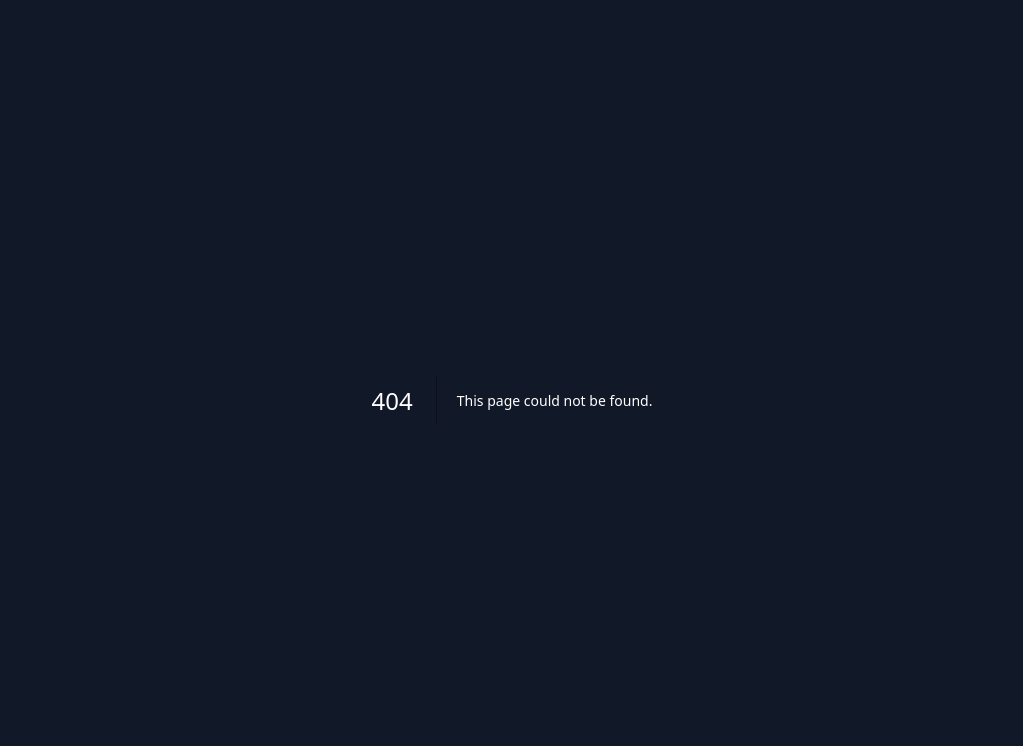
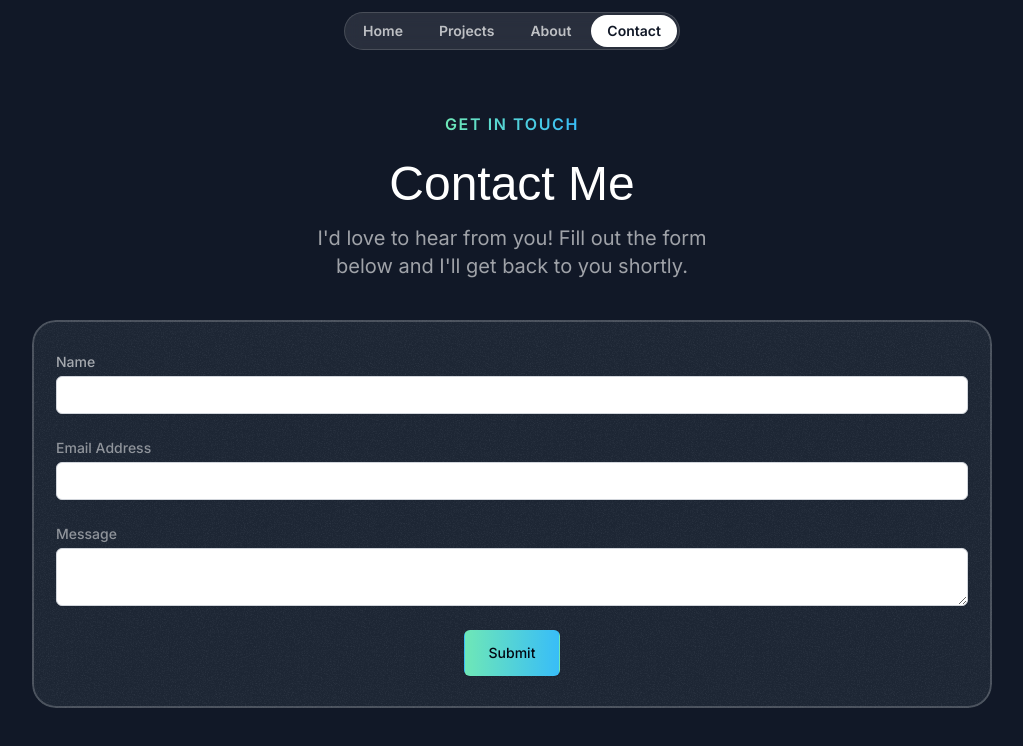
Before and after one commit to SainaFirooz/portfolio, a Next.js app: page /contact in a window 1280 px wide. Before the commit this address had no page. Shown: the top 746 px of the page, without its empty margins (128-1151 px from the left). Built offline with nearby package versions, Linux system fonts and the light colour scheme; a web font is replaced by a local one.

Commit message:
contact page created, connected to my email

```diff
--- /dev/null
+++ b/src/app/contact/page.tsx
@@ -0,0 +1,110 @@
+"use client";
+
+import React from "react";
+import { useForm, ValidationError } from "@formspree/react";
+import { SectionHeader } from "@/components/SectionHeader";
+import { Card } from "@/components/Card";
+import { Header } from "@/sections/Header";
+import { Footer } from "@/sections/Footer";
+
+function ContactForm() {
+  const [state, handleSubmit] = useForm("xgvwjvnl");
+
+  return (
+    <div className="py-20 lg:py-28">
+      <Header />
+      <div className="container max-w-2xl mx-auto">
+        <SectionHeader
+          eyebrow="Get In Touch"
+          title="Contact Me"
+          description="I'd love to hear from you! Fill out the form below and I'll get back to you shortly."
+        />
+        <Card className="mt-10">
+          {state.succeeded ? (
+            <div className="px-6 py-8 text-center">
+              <h3 className="text-2xl font-semibold mb-4 text-white">
+                Thanks for reaching out!
+              </h3>
+              <p className="text-white/70">
+                I'll get back to you as soon as possible.
+              </p>
+            </div>
+          ) : (
+            <form onSubmit={handleSubmit} className="space-y-6 px-6 py-8">
+              <div>
+                <label
+                  htmlFor="name"
+                  className="block text-sm font-medium text-white/60"
+                >
+                  Name
+                </label>
+                <input
+                  id="name"
+                  type="text"
+                  name="name"
+                  required
+                  className="mt-1 block w-full px-3 py-2 border border-gray-300 rounded-md shadow-sm focus:ring-indigo-500 focus:border-indigo-500 sm:text-sm text-gray-900"
+                />
+                <ValidationError
+                  prefix="Name"
+                  field="name"
+                  errors={state.errors}
+                />
+              </div>
+              <div>
+                <label
+                  htmlFor="email"
+                  className="block text-sm font-medium text-white/50"
+                >
+                  Email Address
+                </label>
+                <input
+                  id="email"
+                  type="email"
+                  name="email"
+                  required
+                  className="mt-1 block w-full px-3 py-2 border border-gray-300 rounded-md shadow-sm focus:ring-indigo-500 focus:border-indigo-500 sm:text-sm text-gray-900"
+                />
+                <ValidationError
+                  prefix="Email"
+                  field="email"
+                  errors={state.errors}
+                />
+              </div>
+              <div>
+                <label
+                  htmlFor="message"
+                  className="block text-sm font-medium text-white/50"
+                >
+                  Message
+                </label>
+                <textarea
+                  id="message"
+                  name="message"
+                  required
+                  className="mt-1 block w-full px-3 py-2 border border-gray-300 rounded-md shadow-sm focus:ring-indigo-500 focus:border-indigo-500 sm:text-sm text-gray-900"
+                />
+                <ValidationError
+                  prefix="Message"
+                  field="message"
+                  errors={state.errors}
+                />
+              </div>
+              <div className="flex justify-center">
+                <button
+                  type="submit"
+                  disabled={state.submitting}
+                  className="inline-flex justify-center py-3 px-6 border border-transparent shadow-sm text-sm font-medium rounded-md text-gray-950 bg-gradient-to-r from-emerald-300 to-sky-400 hover:from-emerald-400 hover:to-sky-500 focus:outline-none focus:ring-2 focus:ring-offset-2 "
+                >
+                  Submit
+                </button>
+              </div>
+            </form>
+          )}
+        </Card>
+      </div>
+    </div>
+  );
+}
+
+export default ContactForm;
```
